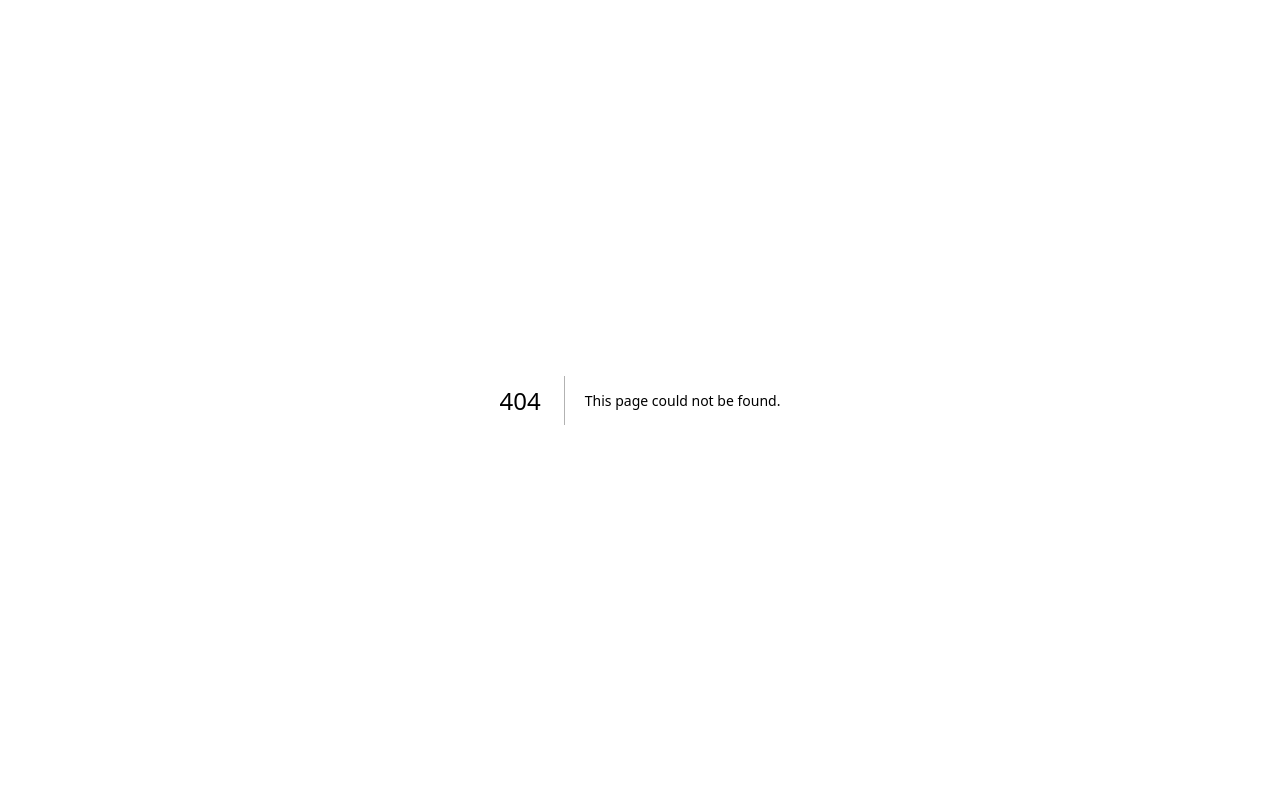
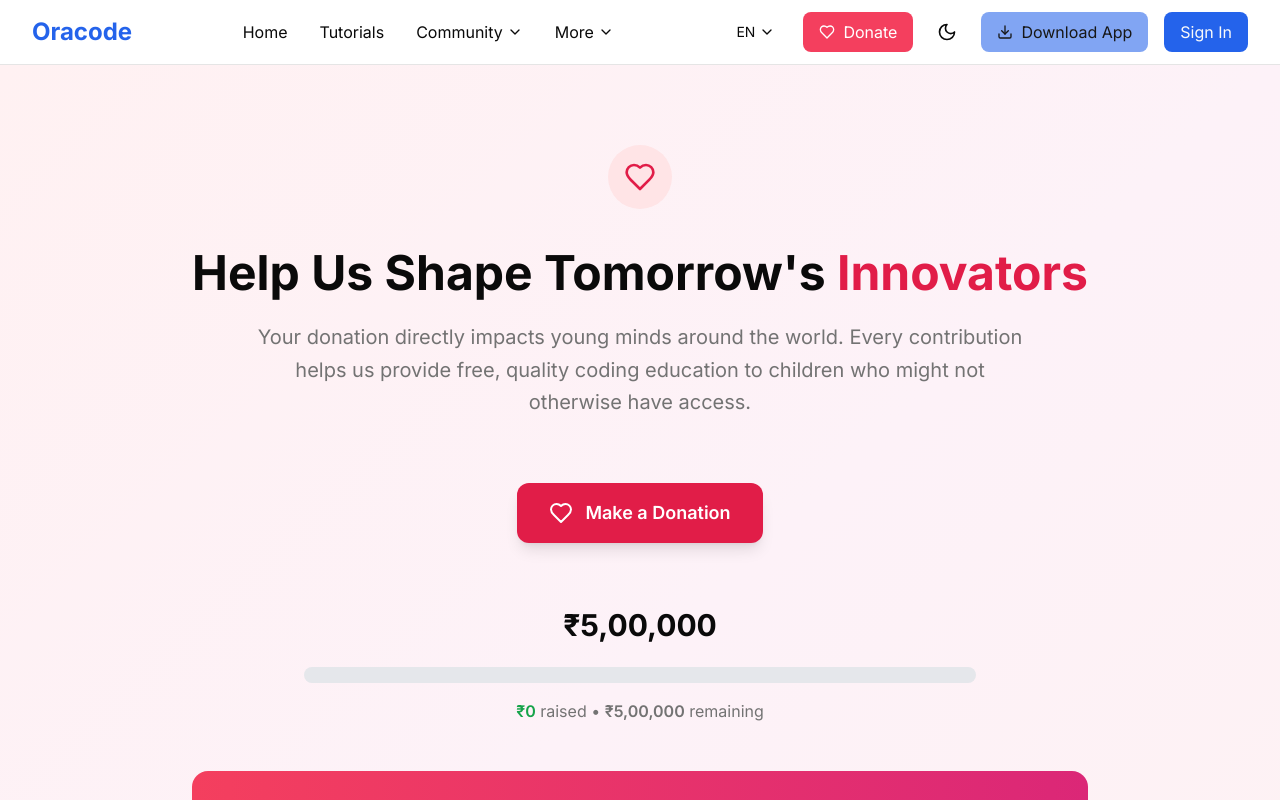
Before and after one commit to greedypanda0/oracode-web, a Next.js app: page /donate in a window 1280 px wide. Before the commit this address had no page. Shown: the top 800 px of the page. Built offline with nearby package versions, Linux system fonts and the light colour scheme.

Commit message:
donation page for donate section added

```diff
--- /dev/null
+++ b/src/app/donate/page.tsx
@@ -0,0 +1,13 @@
+import DonationSection from "@/src/components/DonationSection";
+import Footer from "@/src/components/Footer";
+import Header from "@/src/components/Header";
+
+export default function DonatePage() {
+  return (
+    <main className="min-h-screen theme-transition">
+      <Header />
+      <DonationSection />
+      <Footer />
+    </main>
+  );
+}
--- a/src/app/page.tsx
+++ b/src/app/page.tsx
@@ -5,7 +5,6 @@ import StartBuildingSection from '../components/StartBuildingSection';
 import FeaturedProjects from '../components/FeaturedProjects';
 import TestimonialsSection from '../components/TestimonialsSection';
 import PartnersSection from '../components/PartnersSection';
-import DonationSection from '../components/DonationSection';
 import Footer from '../components/Footer';
 
 export default function Home() {
@@ -18,7 +17,6 @@ export default function Home() {
       <FeaturedProjects/>
       <TestimonialsSection/>
       <PartnersSection/>
-      <DonationSection/>
       <Footer/>
     </main>
   );
--- a/src/components/DonationSection.tsx
+++ b/src/components/DonationSection.tsx
@@ -34,12 +34,12 @@ export default function DonationSection() {
           <div className="w-full bg-gray-200 rounded-full h-4 mb-4">
             <div
               className="bg-gradient-to-r from-green-400 to-green-600 h-4 rounded-full transition-all duration-1000 ease-out"
-              style={{ width: "20%" }}
+              style={{ width: "0%" }}
             ></div>
           </div>
           <p className="text-muted-foreground">
-            <span className="font-semibold text-green-600">₹1,00,000</span>
-            {" "}raised • <span className="font-semibold">₹4,00,000</span> remaining
+            <span className="font-semibold text-green-600">₹0</span>
+            {" "}raised • <span className="font-semibold">₹5,00,000</span> remaining
           </p>
         </div>
 
--- a/src/components/Footer.tsx
+++ b/src/components/Footer.tsx
@@ -9,9 +9,10 @@ import {
   Phone
 } from 'lucide-react';
 
+import Link from 'next/link'
 export default function Footer() {
   const quickLinks = [
-    { name: 'Home', href: '#' },
+    { name: 'Home', href: '/' },
     { name: 'Tutorials', href: '#tutorials' },
     { name: 'Community', href: '#community' },
     { name: 'Projects', href: '#projects' }
@@ -28,7 +29,7 @@ export default function Footer() {
     { name: 'Our Vision', href: '#' },
     { name: 'Work With Us', href: '#' },
     { name: 'Contact Us', href: '#' },
-    { name: 'Donate', href: '#' }
+    { name: 'Donate', href: '/donate' }
   ];
 
   const legalLinks = [
@@ -96,12 +97,12 @@ export default function Footer() {
             <ul className="space-y-3">
               {quickLinks.map((link, index) => (
                 <li key={index}>
-                  <a
+                  <Link
                     href={link.href}
                     className="text-muted-foreground hover:text-primary transition-colors"
                   >
                     {link.name}
-                  </a>
+                  </Link>
                 </li>
               ))}
             </ul>
@@ -113,12 +114,12 @@ export default function Footer() {
             <ul className="space-y-3">
               {communityLinks.map((link, index) => (
                 <li key={index}>
-                  <a
+                 <Link
                     href={link.href}
                     className="text-muted-foreground hover:text-primary transition-colors"
                   >
                     {link.name}
-                  </a>
+                  </Link>
                 </li>
               ))}
             </ul>
@@ -130,12 +131,12 @@ export default function Footer() {
             <ul className="space-y-3">
               {aboutLinks.map((link, index) => (
                 <li key={index}>
-                  <a
+                  <Link
                     href={link.href}
                     className="text-muted-foreground hover:text-primary transition-colors"
                   >
                     {link.name}
-                  </a>
+                  </Link>
                 </li>
               ))}
               <li className="pt-2 border-t">
@@ -143,12 +144,12 @@ export default function Footer() {
               </li>
               {legalLinks.map((link, index) => (
                 <li key={index}>
-                  <a
+                  <Link
                     href={link.href}
-                    className="text-sm text-muted-foreground hover:text-primary transition-colors"
+                    className="text-muted-foreground hover:text-primary transition-colors"
                   >
                     {link.name}
-                  </a>
+                  </Link>
                 </li>
               ))}
             </ul>
--- a/src/components/Header.tsx
+++ b/src/components/Header.tsx
@@ -2,6 +2,7 @@
 
 import { useState, useEffect } from "react";
 import { Menu, X, Sun, Moon, Download, ChevronDown, Heart } from "lucide-react";
+import Link from "next/link";
 import SignInModal from "./SignInModal";
 
 export default function Header() {
@@ -34,8 +35,8 @@ export default function Header() {
   ];
 
   const navigation = [
-    { name: "Home", href: "#" },
-    { name: "Tutorials", href: "#tutorials" },
+    { name: "Home", href: "/" },
+    { name: "Tutorials", href: "#" },
     {
       name: "Community",
       href: "#community",
@@ -55,7 +56,7 @@ export default function Header() {
           <div className="flex justify-between items-center h-16">
             <div className="flex items-center">
               <a
-                href="#"
+                href="/"
                 className="text-2xl font-bold text-primary hover:text-primary/80 transition-colors"
               >
                 Oracode
@@ -91,12 +92,12 @@ export default function Header() {
                       )}
                     </div>
                   ) : (
-                    <a
+                    <Link
+                      className="text-foreground hover:text-primary transition-colors"
                       href={item.href}
-                      className="text-foreground hover:text-primary transition-colors"
                     >
                       {item.name}
-                    </a>
+                    </Link>
                   )}
                 </div>
               ))}
@@ -142,10 +143,12 @@ export default function Header() {
               </div>
 
               {/* Donate Button */}
-              <button className="flex items-center px-4 py-2 bg-rose-500 text-white rounded-lg hover:bg-rose-600 transition-colors">
-                <Heart className="h-4 w-4 mr-2" />
-                Donate
-              </button>
+              <Link href="/donate">
+                <button className="flex items-center px-4 py-2 bg-rose-500 text-white rounded-lg hover:bg-rose-600 transition-colors">
+                  <Heart className="h-4 w-4 mr-2" />
+                  Donate
+                </button>
+              </Link>
 
               {/* Theme toggle */}
               <button
```
